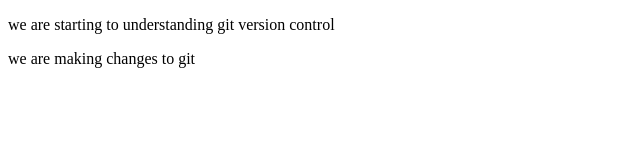
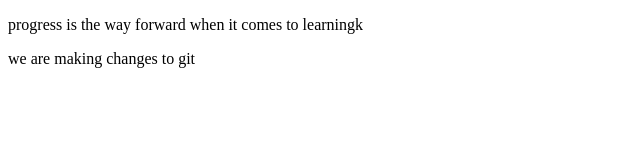
Before and after one commit to OGRAVITY-7/gittutor, a plain HTML site: page index.html in a window 1280 px wide. Shown: the full height of the page, 0-640 px from the left. Drawn offline with Linux system fonts and the light colour scheme.

Commit message:
we made changes in dev branch

```diff
--- a/index.html
+++ b/index.html
@@ -6,7 +6,7 @@
     <title>Git Version Control</title>
 </head>
 <body>
-    <p>we are starting to understanding git version control</p>
+    <p>progress is the way forward when it comes to learningk</p>
     <p>we are making changes to git</p>
 </body>
 </html>
```
